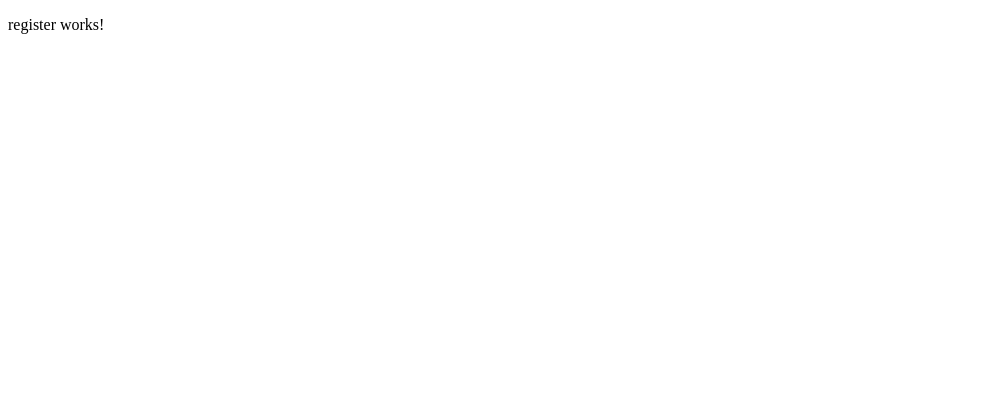
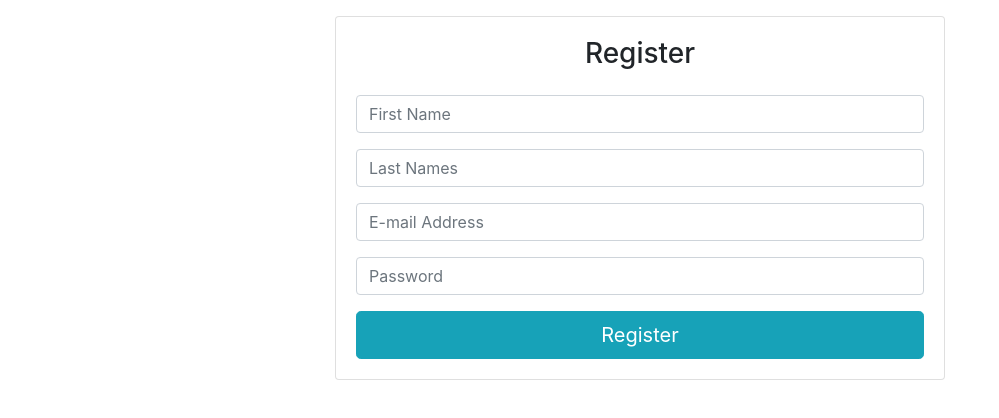
Before and after one commit to mlaminecamara/MEAN_PROJECT, an Angular app in the folder frontend/: page /register in a window 1280 px wide. Shown: the top 418 px of the page, without its empty margins (0-999 px from the left). Built offline with nearby package versions, Linux system fonts and the light colour scheme.

Commit message:
complete login register

```diff
--- a/frontend/src/app/app.module.ts
+++ b/frontend/src/app/app.module.ts
@@ -15,8 +15,12 @@ const routes: Routes = [
   {
     path: 'register',
     component: RegisterComponent
+  },
+  {
+    path: 'home',
+    component: AppComponent
   }
-]
+];
 
 @NgModule({
   declarations: [
--- /dev/null
+++ b/frontend/src/app/auth.service.ts
@@ -0,0 +1,32 @@
+import { Injectable } from '@angular/core';
+import { HttpClient } from '@angular/common/http';
+import { Router } from '@angular/router';
+
+@Injectable({
+  providedIn: 'root'
+})
+export class AuthService {
+  token: String = '';
+  data: any;
+  message = '';
+  constructor(private http: HttpClient, private router: Router) { }
+
+  signinUser(email: string, password: string) {
+    const loginData = { email: email, password: password };
+    this.http.post('http://localhost:8080/auth/login', loginData).subscribe(resp => {
+      this.data = resp;
+      localStorage.setItem('jwtToken', this.data.token);
+      this.router.navigate(['home']);
+    });
+  }
+
+  register(firstName: string, lastName: string, email: string, password: string) {
+    const registerData = {firstName: firstName, lastName: lastName, email: email, password: password };
+    this.http.post('http://localhost:8080/auth/register', registerData).subscribe(resp => {
+      this.data = resp;
+      this.router.navigate(['login']);
+    }, err => {
+      this.message = err.error.msg;
+    });
+  }
+}
--- a/frontend/src/app/login/login.component.html
+++ b/frontend/src/app/login/login.component.html
@@ -3,7 +3,7 @@
       <div class="col-md-6 mx-auto">
               <div class="card card-body">
                   <h3 class="text-center mb-4">Login</h3>
-                  <form #companyForm="ngForm" (ngSubmit)="onSubmit()">
+                  <form #userForm="ngForm" (ngSubmit)="onSignin(userForm)">
                       <div class="form-group has-error">
                           <input class="form-control input-lg" [(ngModel)]="model.email" placeholder="E-mail Address" id="email" name="email" type="text">
                       </div>
@@ -15,7 +15,7 @@
                               <input name="terms" type="checkbox">I have read and agree to the <a href="#">terms of service</a>
                           </label>
                       </div> -->
-                      <input class="btn btn-lg btn-info btn-block" (click)="login()" value="Login" type="submit">
+                      <input class="btn btn-lg btn-info btn-block" value="Login" type="submit">
                   </form>
               </div>
       </div>
--- a/frontend/src/app/login/login.component.ts
+++ b/frontend/src/app/login/login.component.ts
@@ -1,4 +1,6 @@
 import { Component, OnInit } from '@angular/core';
+import { NgForm } from '@angular/forms';
+import { AuthService } from '../auth.service';
 
 @Component({
   selector: 'app-login',
@@ -7,10 +9,17 @@ import { Component, OnInit } from '@angular/core';
 })
 export class LoginComponent implements OnInit {
   model: object = {};
-  signIn: any;
-  constructor() { }
+  message = '';
+  data: any;
+  constructor(private authService: AuthService) { }
 
   ngOnInit() {
   }
 
+  onSignin(form: NgForm) {
+    const email = form.value.email;
+    const password = form.value.password;
+    this.authService.signinUser(email, password);
+  }
+
 }
--- a/frontend/src/app/register/register.component.html
+++ b/frontend/src/app/register/register.component.html
@@ -1,3 +1,29 @@
-<p>
-  register works!
-</p>
+<div class="container-fluid py-3">
+  <div class="row">
+      <div class="col-md-6 mx-auto">
+              <div class="card card-body">
+                  <h3 class="text-center mb-4">Register</h3>
+                  <form #registerForm="ngForm" (ngSubmit)="onRegister(registerForm)">
+                      <div class="form-group has-error">
+                          <input class="form-control input-lg" [(ngModel)]="model.firstName" placeholder="First Name" id="firstName" name="firstName" type="text">
+                      </div>
+                      <div class="form-group has-error">
+                          <input class="form-control input-lg" [(ngModel)]="model.lastName" placeholder="Last Names" id="lastName" name="lastName" type="text">
+                      </div>
+                      <div class="form-group has-error">
+                          <input class="form-control input-lg" [(ngModel)]="model.email" placeholder="E-mail Address" id="email" name="email" type="text">
+                      </div>
+                      <div class="form-group has-success">
+                          <input class="form-control input-lg" [(ngModel)]="model.password" placeholder="Password" name="password" id="password" value="" type="password">
+                      </div>
+                      <!-- <div class="checkbox">
+                          <label class="small">
+                              <input name="terms" type="checkbox">I have read and agree to the <a href="#">terms of service</a>
+                          </label>
+                      </div> -->
+                      <input class="btn btn-lg btn-info btn-block" value="Register" type="submit">
+                  </form>
+              </div>
+      </div>
+  </div>
+</div>
--- a/frontend/src/app/register/register.component.ts
+++ b/frontend/src/app/register/register.component.ts
@@ -1,4 +1,7 @@
 import { Component, OnInit } from '@angular/core';
+import { NgForm } from '@angular/forms';
+import { AuthService } from '../auth.service';
+
 
 @Component({
   selector: 'app-register',
@@ -6,10 +9,18 @@ import { Component, OnInit } from '@angular/core';
   styleUrls: ['./register.component.css']
 })
 export class RegisterComponent implements OnInit {
-
-  constructor() { }
+  model: object = {};
+  constructor(private authService: AuthService) { }
 
   ngOnInit() {
   }
 
+  onRegister(form: NgForm) {
+    const firstName = form.value.email;
+    const lastName = form.value.email;
+    const email = form.value.email;
+    const password = form.value.password;
+    this.authService.register(firstName, lastName, email, password);
+  }
+
 }
--- a/frontend/src/index.html
+++ b/frontend/src/index.html
@@ -7,8 +7,10 @@
 
   <meta name="viewport" content="width=device-width, initial-scale=1">
   <link rel="icon" type="image/x-icon" href="favicon.ico">
+  <link rel="stylesheet" href="https://stackpath.bootstrapcdn.com/bootstrap/4.1.1/css/bootstrap.min.css" integrity="sha384-WskhaSGFgHYWDcbwN70/dfYBj47jz9qbsMId/iRN3ewGhXQFZCSftd1LZCfmhktB" crossorigin="anonymous">
 </head>
 <body>
   <app-root></app-root>
+
 </body>
 </html>
```
Also changed, not shown: 1 other file (tests, documents, lock files or other folders).
